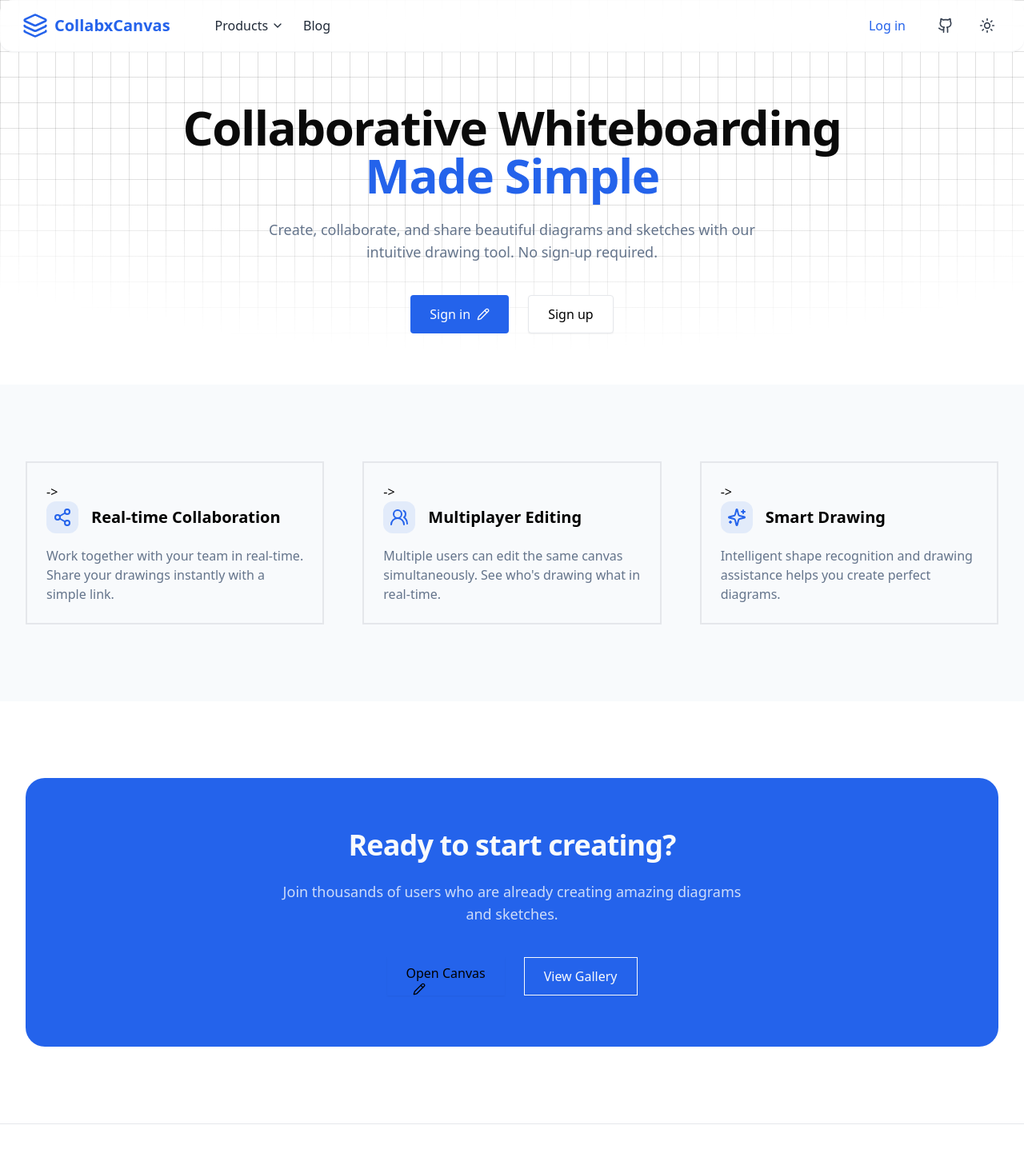
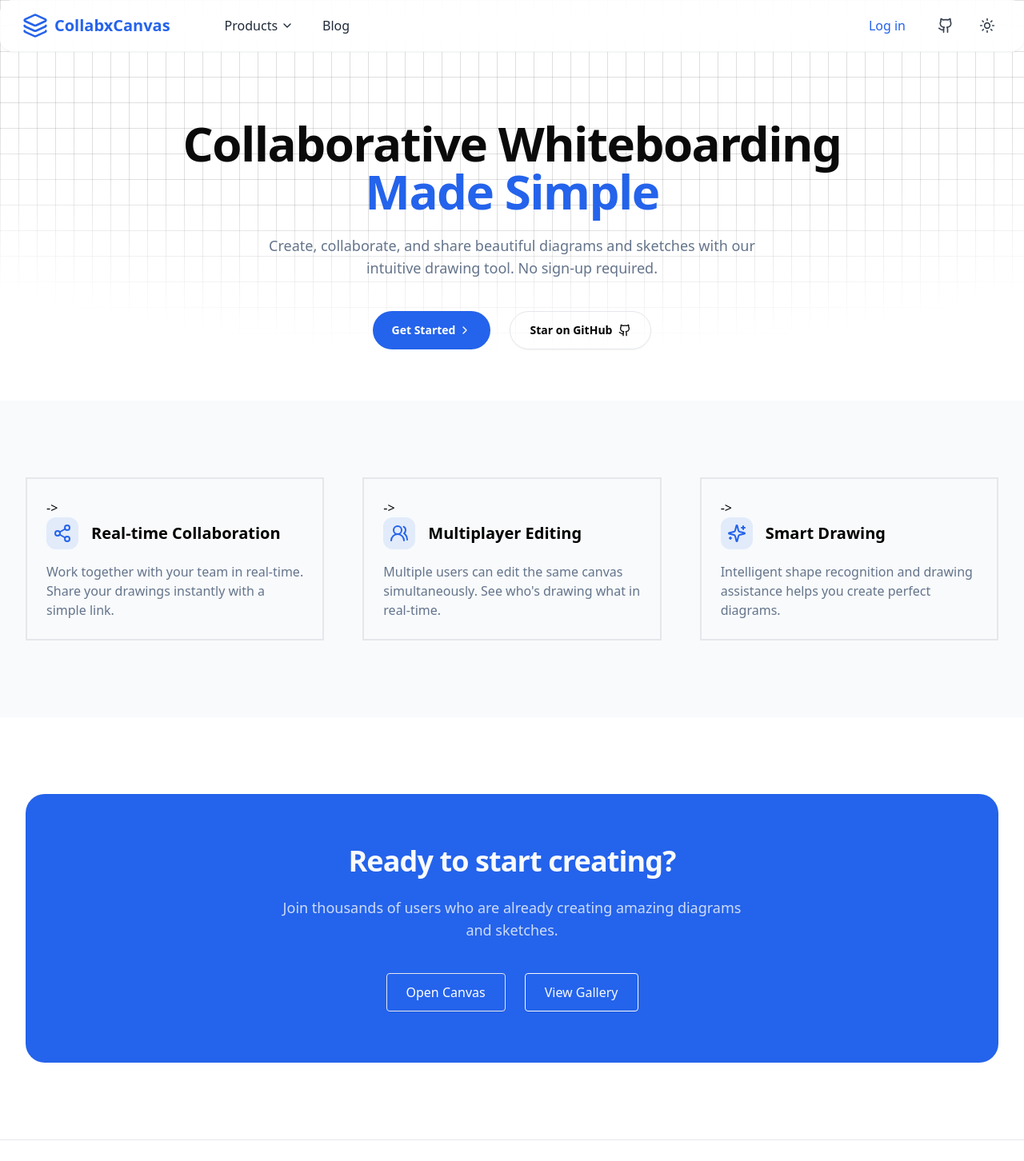
Before and after one commit to MohammedTausif/ThinkSpace-Canvas-App, a Next.js app in the folder apps/canvas-frontend/: page / in a window 1280 px wide. Shown: the top 1452 px of the page at 80% size. Built offline with nearby package versions, Linux system fonts and the light colour scheme.

Commit message:
Added default tool

```diff
--- a/apps/canvas-frontend/Draw/Game.ts
+++ b/apps/canvas-frontend/Draw/Game.ts
@@ -376,6 +376,7 @@ export class Game {
             roomId: this.roomId
         }));
         this.clearCanvas();
+        this.selectedTool= "select"
     };
 
     mouseMoveHandler = (e: any) => {
--- a/apps/canvas-frontend/components/Canvas/Canvas.tsx
+++ b/apps/canvas-frontend/components/Canvas/Canvas.tsx
@@ -32,10 +32,16 @@ export function Canvas({ roomId, socket }: CanvasProps){
   },[canvasRef])
 
 
-
+  useEffect(() => {
+    if (canvasRef.current) {
+      canvasRef.current.style.cursor = getCursorStyle({ selectedTool });
+    }
+  }, [selectedTool]);
 
     return <div className=" h-[100vh] overflow-hidden  ">
-        <canvas className="flex justify-center " ref={canvasRef} width={window.innerWidth} height={window.innerHeight} style={{ cursor: getCursorStyle(selectedTool)}} ></canvas>
+        <canvas className="flex justify-center " ref={canvasRef} width={window.innerWidth} height={window.innerHeight}
+        style={{ cursor: getCursorStyle({selectedTool})}}
+         ></canvas>
         <Topbar selectedTool={selectedTool} setSelectedTool={setSelectedTool}/>
     </div>
 
--- a/apps/canvas-frontend/components/Landing/Hero.tsx
+++ b/apps/canvas-frontend/components/Landing/Hero.tsx
@@ -1,11 +1,11 @@
 import Link from "next/link"
-import {Button} from '@repo/ui/button'
-import {Card} from '@repo/ui/card'
-import { Pencil, Share2, Users2, Sparkles, Github, Download, Linkedin } from "lucide-react";
+import { Button } from '@repo/ui/button'
+import { Card } from '@repo/ui/card'
+import { Pencil, Share2, Users2, Sparkles, Github, Download, Linkedin, ChevronRight } from "lucide-react";
 
-const Hero=()=> {
+const Hero = () => {
   return (
-    <div className="min-h-screen bg-background">
+    <div className="min-h-screen bg-background mt-5">
       {/* Hero Section */}
       <header className="relative overflow-hidden">
         <div className="container mx-auto px-4 py-16 sm:px-6 lg:px-8">
@@ -20,14 +20,14 @@ const Hero=()=> {
             </p>
             <div className="mt-10 flex items-center justify-center gap-x-6">
                 <Link href={"/signin"}>
-              <Button variant={"primary"} size="lg" className="h-12 px-6 flex  justify-center items-center rounded outline-none text-white">
-                Sign in
-                <Pencil className="ml-2 h-4 w-4" />
+              <Button variant={"primary"} size="lg" className="h-12 px-6 flex  justify-center items-center rounded-full outline-none text-white font-semibold text-sm">
+                  Get Started  <ChevronRight className="ml-1 h-4 w-4 " />
               </Button>
                 </Link>
               <Link href="/signup">
-              <Button variant="outline" size="lg" className="h-12 px-6  rounded hover:bg-gray-100">
-                Sign up
+                <Button variant="outline" size="lg" className="flex justify-center items-center font-semibold text-sm h-12 px-6  rounded-full bg-transparent border border-gray-200 hover:bg-gray-100">
+                  Star on GitHub
+                  <Github className="ml-2 h-4 w-4"/>
                 </Button>
               </Link>
             </div>
@@ -90,11 +90,11 @@ const Hero=()=> {
                 Join thousands of users who are already creating amazing diagrams and sketches.
               </div>
               <div className="mt-10 flex items-center justify-center gap-x-6">
-              <Button size="lg" variant="secondary" className="h-12 px-6">
+                <Button size="lg" variant="secondary" className="h-12 px-6 hover:bg-primary-foreground flex justify-center items-center text-white border rounded hover:text-primary">
                   Open Canvas
-                <Pencil className="ml-2 h-4 w-4" />
+                  {/* <Pencil className="ml-2 h-4 w-4" /> */}
                 </Button>
-              <Button variant="outline" size="lg" className="h-12 px-6 bg-transparent text-primary-foreground border-primary-foreground hover:bg-primary-foreground hover:text-primary">
+                <Button variant="outline" size="lg" className="h-12 px-6 bg-transparent text-primary-foreground border-primary-foreground hover:bg-primary-foreground hover:text-primary rounded">
                   View Gallery
                 </Button>
               </div>
--- a/apps/canvas-frontend/components/Landing/Landing-page.tsx
+++ b/apps/canvas-frontend/components/Landing/Landing-page.tsx
@@ -16,8 +16,7 @@ const LandingPage=()=> {
                 type: 'spring',
                 damping: 10
             }}
-                   // className='flex w-full flex-col justify-between gap-12 rounded-2xl bg-gray-400/15  p-8 sm:max-w-[26rem]'
-        >
+          >
             <Navbar />
             <div className="h-screen absolute bottom-0 left-0 right-0 top-0 bg-[linear-gradient(to_right,#4f4f4f2e_1px,transparent_1px),linear-gradient(to_bottom,#4f4f4f2e_1px,transparent_1px)] bg-[size:23px_32px] [mask-image:radial-gradient(ellipse_80%_50%_at_50%_0%,#000_70%,transparent_110%)]"></div>
             <Hero/>
--- a/apps/canvas-frontend/components/Navbar/Navbar.tsx
+++ b/apps/canvas-frontend/components/Navbar/Navbar.tsx
@@ -49,7 +49,7 @@ const Navbar = () => {
                             <div className="relative">
                                 <button
                                     onClick={() => setIsProductsOpen(!isProductsOpen)}
-                                    className="flex items-center text-gray-800 hover:text-blue-600 transition-colors"
+                                    className="flex items-center text-gray-800 hover:text-blue-600 hover:bg-gray-50 px-3 py-1.5  rounded-full transition-colors"
                                 >
                                     Products
                                     <ChevronDown className={cn(
@@ -73,29 +73,12 @@ const Navbar = () => {
                                 )}
                             </div>
 
-                            {/* <Link href="/pricing" className="text-gray-700 hover:text-blue-600 transition-colors">
-              Pricing
-              </Link>
-
-              <Link href="/templates" className="text-gray-700 hover:text-blue-600 transition-colors">
-              Templates
-              </Link> */}
-
                             <Link href="/" className="text-gray-800 hover:text-blue-600 transition-colors">
                                 Blog
                             </Link>
                         </div>
                     </div>
 
-                    {/* Search Bar */}
-                    {/* <div className="hidden md:flex items-center relative mx-4 flex-1 max-w-xs">
-            <Search className="absolute left-3 h-4 w-4 text-gray-400" />
-            <input
-              type="text"
-              placeholder="Search templates..."
-              className="pl-10 pr-4 py-2 w-full rounded-full bg-gray-100 border-transparent focus:border-blue-500 focus:bg-white focus:ring-1 focus:ring-blue-500 text-sm"
-            />
-          </div> */}
 
                     {/* Right Side Actions */}
                     <div className="hidden md:flex items-center space-x-4">
@@ -109,7 +92,7 @@ const Navbar = () => {
 
                         <button className="p-2 rounded-full  relative">
                             <Github className="h-5 w-5 text-gray-700" />
-                           </button>
+                        </button>
 
                         <button className="p-2 rounded-full  relative">
                             <Sun className="h-5 w-5 text-gray-700" />
--- a/apps/canvas-frontend/components/Topbar/Toolbar.tsx
+++ b/apps/canvas-frontend/components/Topbar/Toolbar.tsx
@@ -1,6 +1,7 @@
 import { Baseline, Circle, CircleArrowDown, EraserIcon, Minus, MousePointerClickIcon, MoveDown, Pencil, PencilIcon, RectangleHorizontalIcon, Square, Text, Triangle, TriangleRight } from "lucide-react"
 import { Tool } from "../Canvas/Canvas"
 import { IconModal } from "../ui/Icons"
+import { useEffect } from "react";
 
 interface TopbarProps {
     selectedTool: Tool,
@@ -35,7 +36,7 @@ export default function Topbar({ selectedTool, setSelectedTool }: TopbarProps) {
           <IconModal icon={<MousePointerClickIcon className={`${selectedTool === "select"? "text-black": ""}`} />} onClick={()=>setSelectedTool("select")}  />
           <IconModal icon={<Minus  className={`${selectedTool === "line"? "text-black": ""}`}/>} onClick={()=>setSelectedTool("line")}  />
           <IconModal icon={<MoveDown  className={`${selectedTool === "arrow"? "text-black": ""}`}/>} onClick={()=>setSelectedTool("arrow")}  />
-          <IconModal icon={<Square  className={` rotate-45 ${selectedTool === "rhombus"? "text-black": ""}`}/>} onClick={()=>setSelectedTool("rhombus")}  />
+          <IconModal icon={<Square   className={` rotate-45 ${selectedTool === "rhombus"? "text-black": ""}`}/>}  onClick={()=>setSelectedTool("rhombus")}  />
         </div>
     </div>
 }
```
Lines whose indentation alone changed are shown as unchanged.
